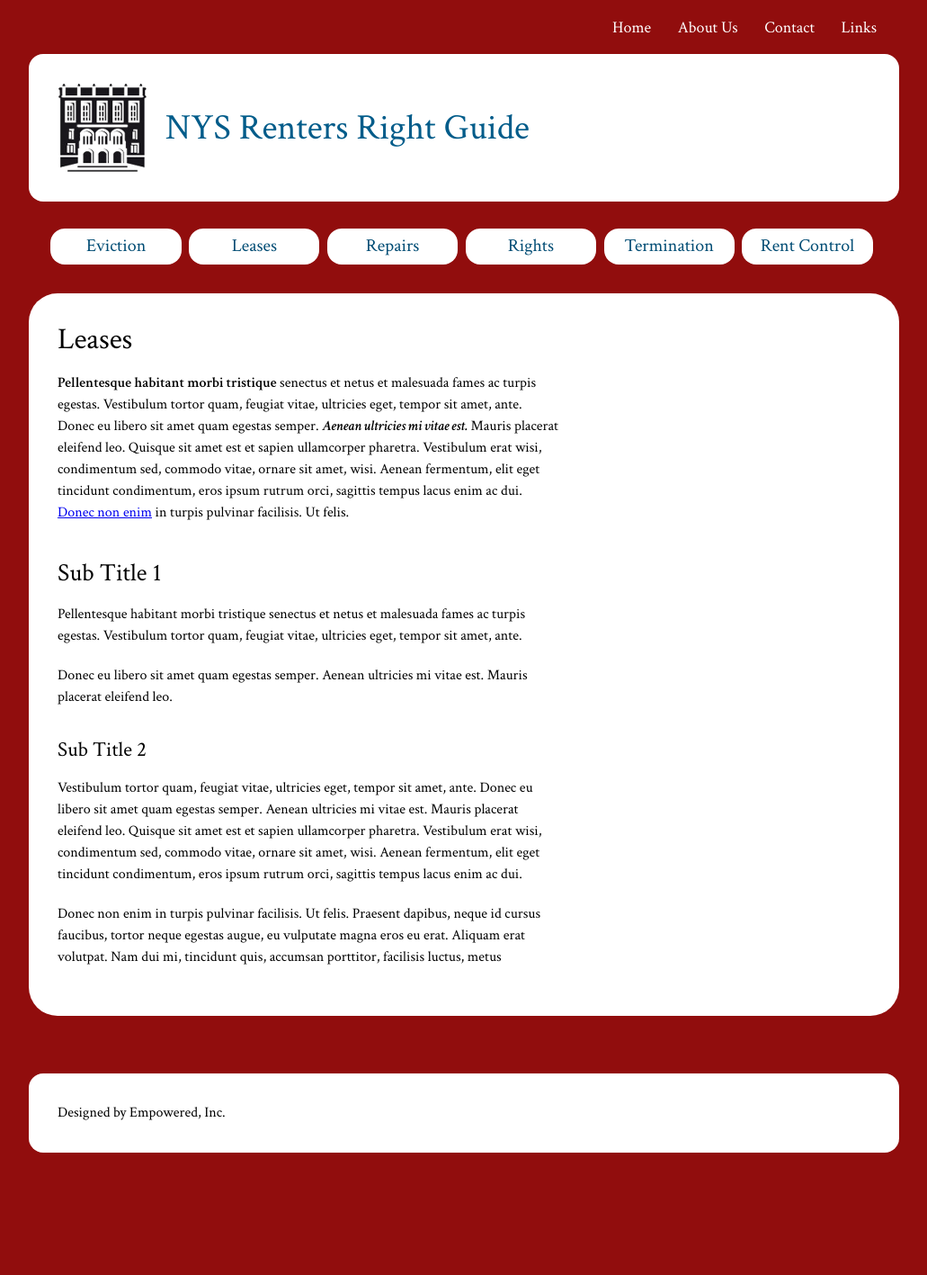
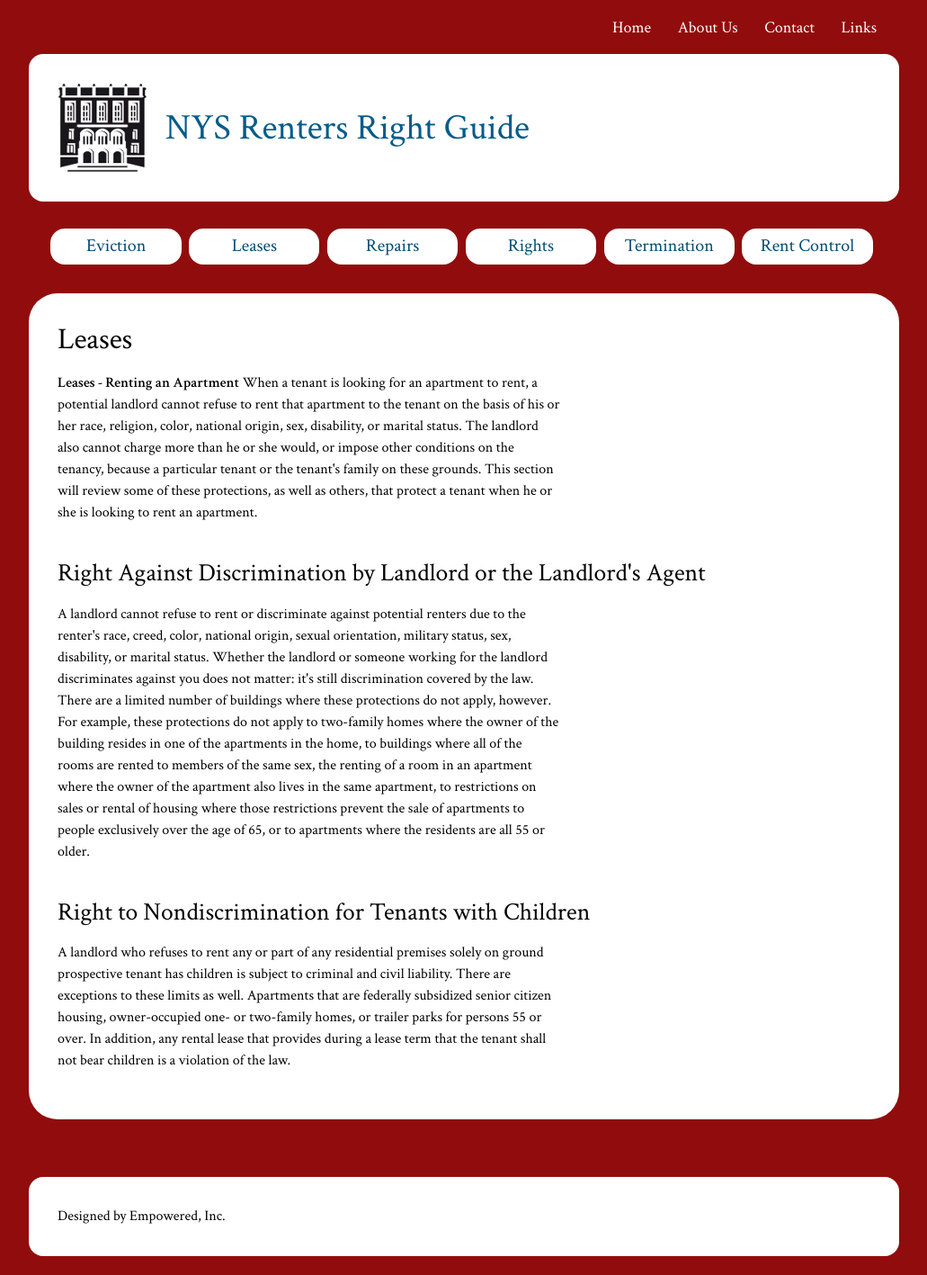
Before and after one commit to iinf362/team2, a Jekyll site: the page built from leases/index.html, in a window 1280 px wide. Shown: the whole page at 90% size, without its empty margins (124-1155 px from the left). Built offline with Jekyll 4.4.1, drawn with Linux system fonts in a browser that asks for light colours; before the commit the page ends 1302 px from its top, so only the background shows below that.

Commit message:
a few additions to leases

```diff
--- a/leases/index.html
+++ b/leases/index.html
@@ -3,10 +3,11 @@ layout: default-page
 title: Leases
 ---
 
-<p><strong>Pellentesque habitant morbi tristique</strong> senectus et netus et malesuada fames ac turpis egestas. Vestibulum tortor quam, feugiat vitae, ultricies eget, tempor sit amet, ante. Donec eu libero sit amet quam egestas semper. <em>Aenean ultricies mi vitae est.</em> Mauris placerat eleifend leo. Quisque sit amet est et sapien ullamcorper pharetra. Vestibulum erat wisi, condimentum sed, commodo vitae, ornare sit amet, wisi. Aenean fermentum, elit eget tincidunt condimentum, eros ipsum rutrum orci, sagittis tempus lacus enim ac dui. <a href="#">Donec non enim</a> in turpis pulvinar facilisis. Ut felis.</p>
-<h2>Sub Title 1</h2>
-<p>Pellentesque habitant morbi tristique senectus et netus et malesuada fames ac turpis egestas. Vestibulum tortor quam, feugiat vitae, ultricies eget, tempor sit amet, ante.<p>
-<p>Donec eu libero sit amet quam egestas semper. Aenean ultricies mi vitae est. Mauris placerat eleifend leo.</p>
-<h3>Sub Title 2</h3>
-<p>Vestibulum tortor quam, feugiat vitae, ultricies eget, tempor sit amet, ante. Donec eu libero sit amet quam egestas semper. Aenean ultricies mi vitae est. Mauris placerat eleifend leo. Quisque sit amet est et sapien ullamcorper pharetra. Vestibulum erat wisi, condimentum sed, commodo vitae, ornare sit amet, wisi. Aenean fermentum, elit eget tincidunt condimentum, eros ipsum rutrum orci, sagittis tempus lacus enim ac dui.</p>
-<p>Donec non enim in turpis pulvinar facilisis. Ut felis. Praesent dapibus, neque id cursus faucibus, tortor neque egestas augue, eu vulputate magna eros eu erat. Aliquam erat volutpat. Nam dui mi, tincidunt quis, accumsan porttitor, facilisis luctus, metus</p>
+<p><strong>Leases - Renting an Apartment</strong>
+When a tenant is looking for an apartment to rent, a potential landlord cannot refuse to rent that apartment to the tenant on the basis of his or her race, religion, color, national origin, sex, disability, or marital status. The landlord also cannot charge more than he or she would, or impose other conditions on the tenancy, because a particular tenant or the tenant's family on these grounds. This section will review some of these protections, as well as others, that protect a tenant when he or she is looking to rent an apartment.
+ </p>
+<h2>Right Against Discrimination by Landlord or the Landlord's Agent</h2>
+<p>A landlord cannot refuse to rent or discriminate against potential renters due to the renter's race, creed, color, national origin, sexual orientation, military status, sex, disability, or marital status. Whether the landlord or someone working for the landlord discriminates against you does not matter: it's still discrimination covered by the law. There are a limited number of buildings where these protections do not apply, however. For example, these protections do not apply to two-family homes where the owner of the building resides in one of the apartments in the home, to buildings where all of the rooms are rented to members of the same sex, the renting of a room in an apartment where the owner of the apartment also lives in the same apartment, to restrictions on sales or rental of housing where those restrictions prevent the sale of apartments to people exclusively over the age of 65, or to apartments where the residents are all 55 or older.
+<p>
+<h2>Right to Nondiscrimination for Tenants with Children</h2>
+<p>A landlord who refuses to rent any or part of any residential premises solely on ground prospective tenant has children is subject to criminal and civil liability. There are exceptions to these limits as well. Apartments that are federally subsidized senior citizen housing, owner-occupied one- or two-family homes, or trailer parks for persons 55 or over. In addition, any rental lease that provides during a lease term that the tenant shall not bear children is a violation of the law.</p>
```
